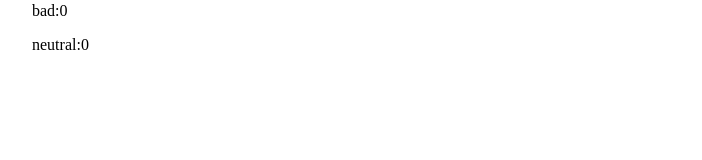
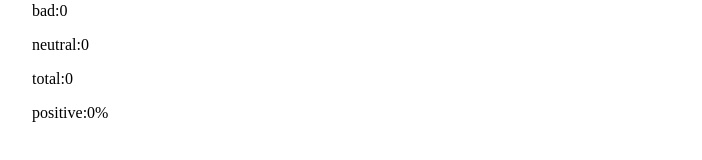
Before and after one commit to beatifultango/goit-react-hw-02, a React (Vite) app: page / in a window 1280 px wide. Shown: the part 244-404 px from the top of the page, without its empty margins (32-734 px from the left). Built offline with nearby package versions, Linux system fonts and the light colour scheme.

Commit message:
total ve positie eklendi

```diff
--- a/src/components/App.jsx
+++ b/src/components/App.jsx
@@ -9,13 +9,22 @@ const App = () => {
     good: 0,
     bad: 0,
     neutral: 0,
+
   });
 
+  const [total,setTotal]=useState(0);
+  const [positive,setPositive]=useState(0);
   const handleClick = (key) => {
-    setCounters((prev) => ({
-      ...prev,
-      [key]: prev[key] + 1,
-    }));
+    setCounters((prev) => {
+     const newCount={ ...prev, [key]: prev[key] + 1,};
+     const newTotal =newCount.good+newCount.bad+newCount.neutral;
+     setTotal(newTotal);
+     const newPositive= parseInt(newCount.good/newTotal*100)
+     setPositive(newPositive);
+     return newCount;
+
+    });
+
   };
 
   const handleReset = () => {
@@ -24,6 +33,8 @@ const App = () => {
       bad: 0,
       neutral: 0,
     });
+    setTotal(0);
+    setPositive(0);
   };
 
   return (
@@ -31,7 +42,7 @@ const App = () => {
       <div className={styles.appBody}>
         <Description />
         <Options handleClick={handleClick} handleReset={handleReset} />
-        <Feedback counters={counters} />
+        <Feedback counters={counters} total={total} positive={positive}/>
       </div>
     </div>
   );
--- a/src/components/Feedback.jsx
+++ b/src/components/Feedback.jsx
@@ -1,7 +1,7 @@
 import React from "react";
 import styles from "./Feedback.module.css";
 
-const Feedback = ({ counters }) => {
+const Feedback = ({ counters, total, positive }) => {
   return (
     <>
       {Object.entries(counters).map(([key, value]) => (
@@ -9,6 +9,8 @@ const Feedback = ({ counters }) => {
           {key}:{value}
         </p>
       ))}
+      <p>total:{total}</p>
+      <p>positive:{positive}%</p>
     </>
   );
 };
```
